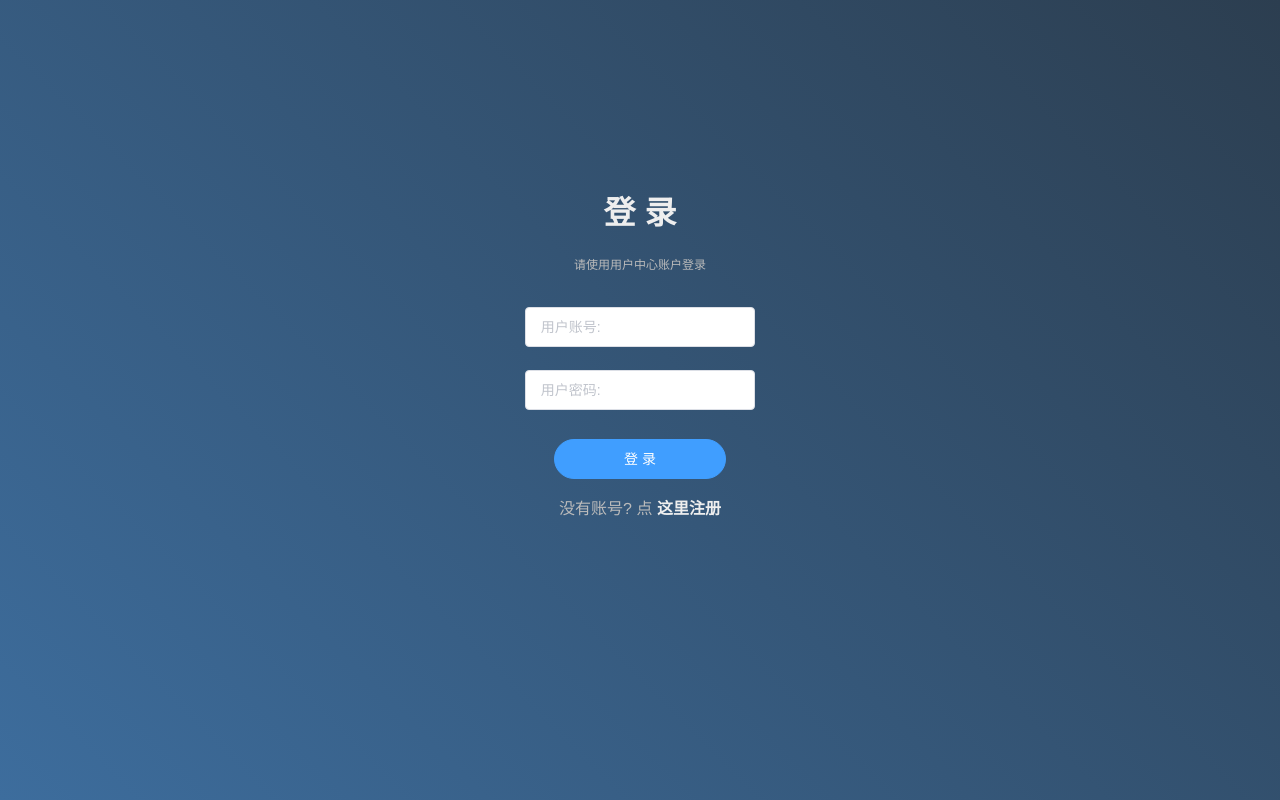
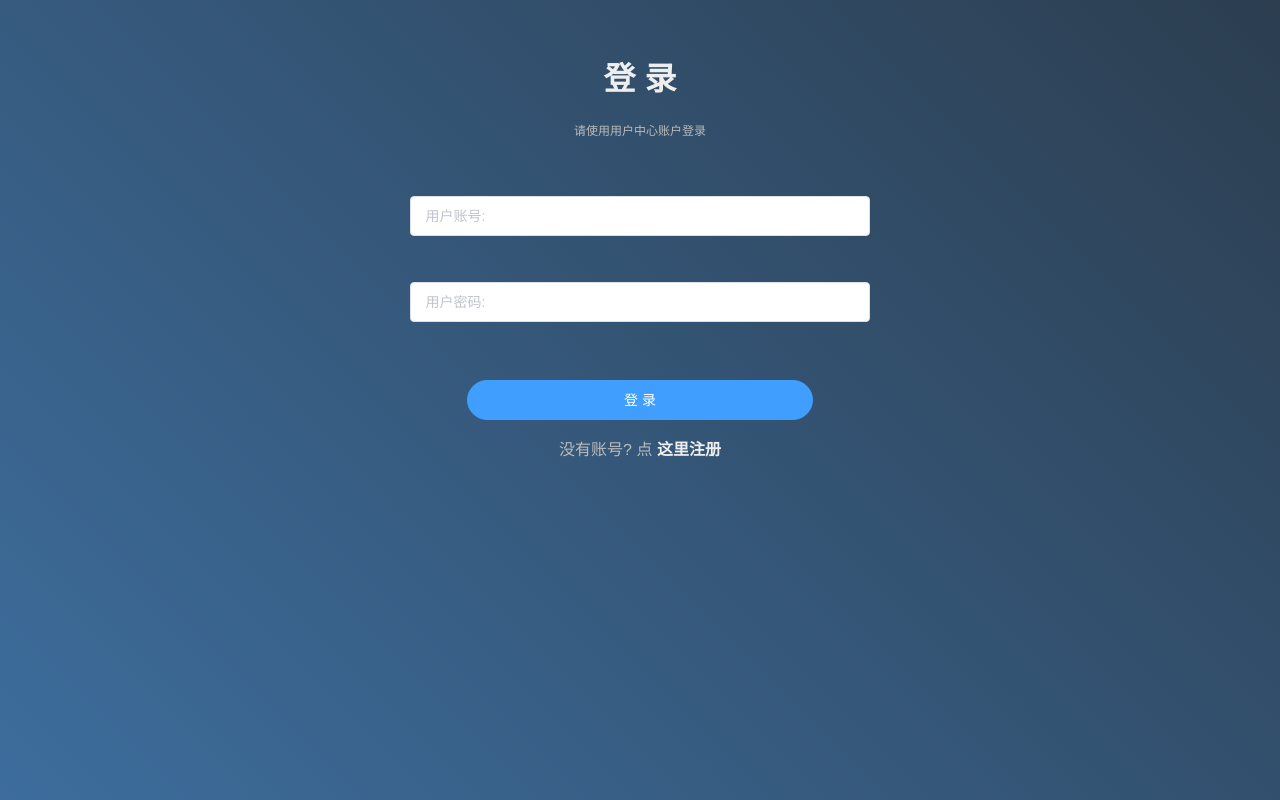
Before and after one commit to surkaa/kaa-todo-list-forntend, a Vue app: page /login in a window 1280 px wide. Built offline with nearby package versions, Linux system fonts and the light colour scheme.

Commit message:
注册登陆页面的简单自适应布局

```diff
--- a/src/views/LoginComponent.vue
+++ b/src/views/LoginComponent.vue
@@ -70,9 +70,17 @@ export default {
 
 <style scoped>
 .login {
-  width: 320px;
-  height: 500px;
-  padding: 16px;
+  width: 640px;
+  height: 800px;
+  padding: 32px;
+}
+
+@media screen and (max-width: 768px) {
+  .login {
+    width: 320px;
+    height: 500px;
+    padding: 16px;
+  }
 }
 
 .login h1 {
--- a/src/views/RegisterComponent.vue
+++ b/src/views/RegisterComponent.vue
@@ -78,9 +78,17 @@ export default {
 
 <style scoped>
 .register {
-  width: 320px;
-  height: 500px;
-  padding: 16px;
+  width: 640px;
+  height: 800px;
+  padding: 32px;
+}
+
+@media screen and (max-width: 768px) {
+  .register {
+    width: 320px;
+    height: 500px;
+    padding: 16px;
+  }
 }
 
 .register h1 {
```
